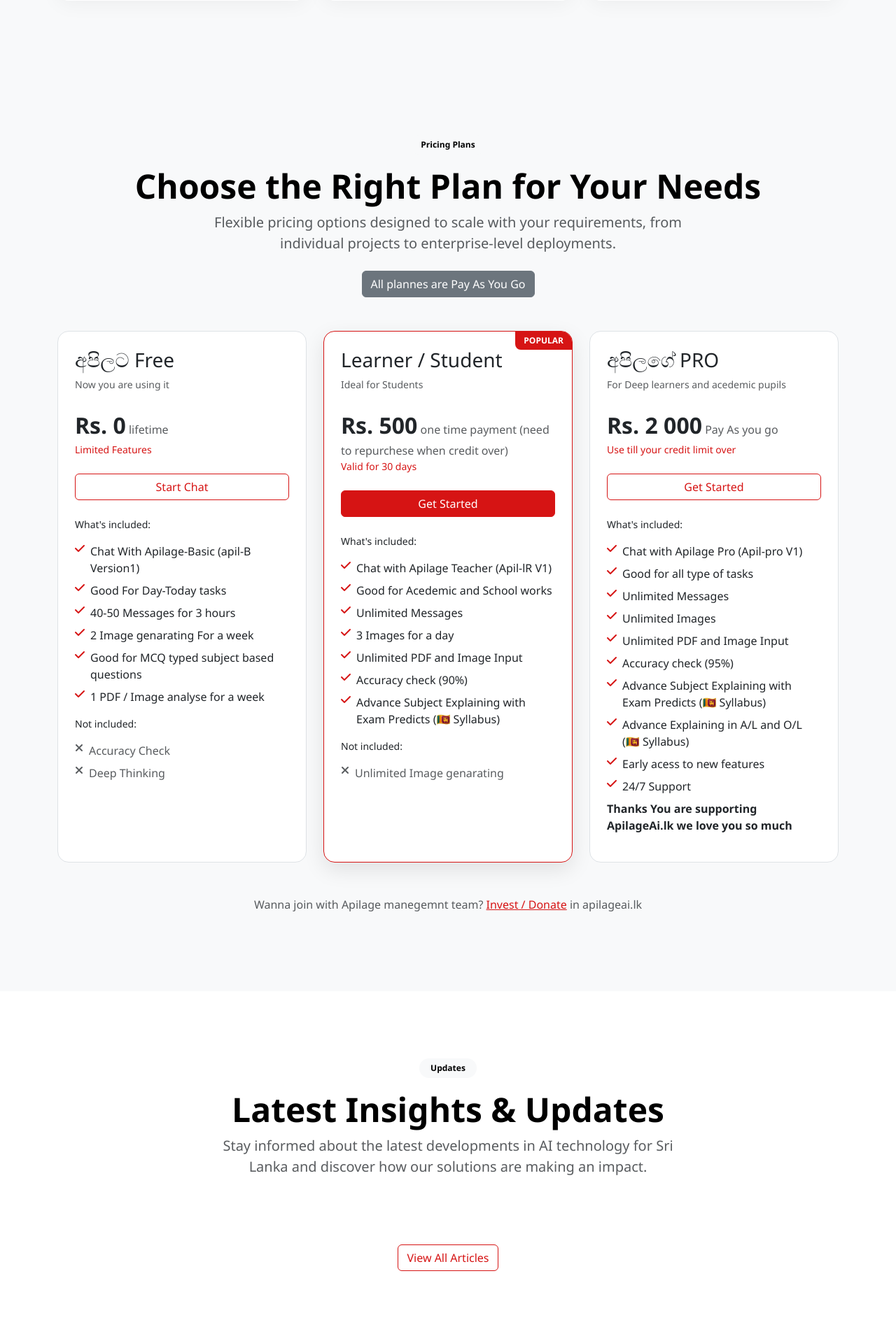
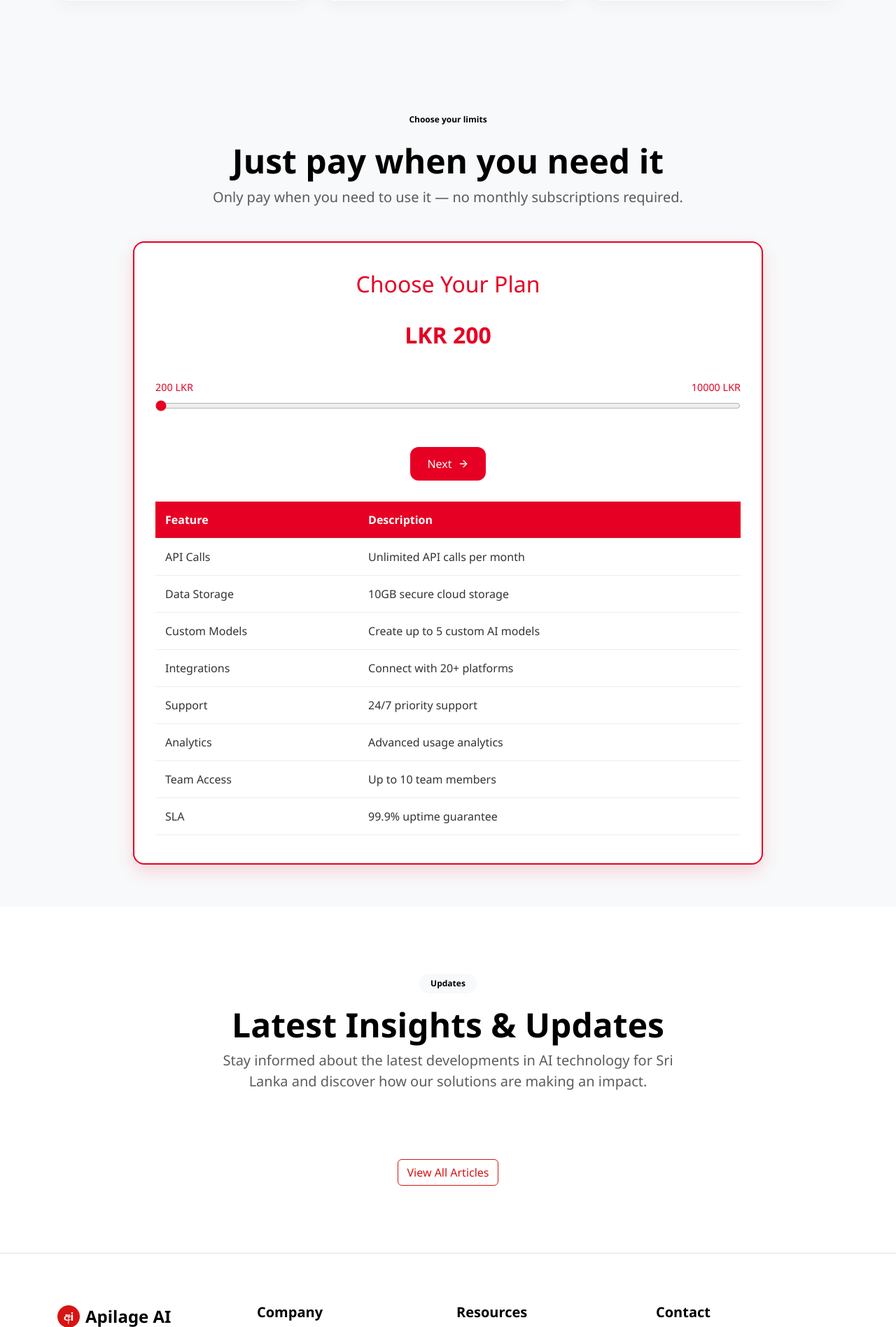
Before and after one commit to thisisdineth/apilageai, a PHP site: page / in a window 1280 px wide. Shown: the part 2990-4887 px from the top of the page at 70% size. Run offline with PHP 8.4, Linux system fonts and the light colour scheme.

Commit message:
#pricing page updated

```diff
--- a/public/index.html
+++ b/public/index.html
@@ -362,141 +362,84 @@
   </section>
 
   <!-- Pricing Section -->
-  <section id="pricing" class="py-5 bg-light">
-    <div class="container py-5">
-      <div class="text-center mb-5">
-        <div class="badge text-bg-light rounded-pill px-3 py-2 mb-3">Pricing Plans</div>
-        <h2 class="display-5 fw-bold">Choose the Right Plan for Your Needs</h2>
-        <p class="lead text-muted mx-auto" style="max-width: 700px;">
-          Flexible pricing options designed to scale with your requirements, from individual
-          projects to enterprise-level deployments.
-        </p>
+  <section id="pricing" class="pricing-section bg-light">
+    <!-- Price Slider Section -->
+    <div class="text-center mb-5">
+      <div class="badge text-bg-light rounded-pill px-3 py-2 mb-3">Choose your limits</div>
+      <h2 class="display-5 fw-bold">Just pay when you need it</h2>
+      <p class="lead text-muted mx-auto" style="max-width: 700px;">
+        Only pay when you need to use it — no monthly subscriptions required.
+      </p>
+    </div>
+    <div id="pricingSection" class="pricing-section">
+      <div class="card">
+        <h2 class="card-title">Choose Your Plan</h2>
 
-        <div class="mt-4 d-flex justify-content-center">
-          <div class="btn-group" role="group" aria-label="Pricing period">
-            <button type="button" class="btn btn-outline-secondary active" id="annual-btn">All plannes are Pay As You Go</button>
-          </div>
-        </div>
-      </div>
-
-      <div class="row g-4">
-        <div class="col-md-6 col-lg-4">
-          <div class="card pricing-card h-100">
-            <div class="card-body p-4">
-              <h3 class="card-title">අපිලට Free</h3>
-              <p class="text-muted small">Now you are using it</p>
-
-              <div class="pricing-value my-4">
-                <div class="pricing-currency">
-                  <span class="fs-2 fw-bold">Rs. 0</span>
-                  <span class="text-muted">lifetime</span>
-                </div>
-                <p class="text-primary small">Limited Features</p>
-              </div>
-
-              <div class="d-grid mb-4">
-                <a href="./login/" class="btn btn-outline-primary">Start Chat</a>
-              </div>
-
-              <p class="fw-medium small">What's included:</p>
-              <ul class="list-unstyled pricing-features">
-                <li><i class="fas fa-check text-primary me-2"></i> Chat With Apilage-Basic (apil-B Version1)</li>
-                <li><i class="fas fa-check text-primary me-2"></i> Good For Day-Today tasks</li>
-                <li><i class="fas fa-check text-primary me-2"></i> 40-50 Messages for 3 hours</li>
-                <li><i class="fas fa-check text-primary me-2"></i> 2 Image genarating For a week</li>
-                <li><i class="fas fa-check text-primary me-2"></i> Good for MCQ typed subject based questions</li>
-                <li><i class="fas fa-check text-primary me-2"></i> 1 PDF / Image analyse for a week</li>
-              </ul>
-
-              <p class="fw-medium small mt-3">Not included:</p>
-              <ul class="list-unstyled pricing-features">
-                <li><i class="fas fa-times text-muted me-2"></i> <span class="text-muted">Accuracy Check</span></li>
-                <li><i class="fas fa-times text-muted me-2"></i> <span class="text-muted">Deep Thinking</span>
-                </li>
-              </ul>
-            </div>
-          </div>
+        <div class="price-display">
+          <span id="priceDisplay" class="price">LKR 200</span>
         </div>
 
-        <div class="col-md-6 col-lg-4">
-          <div class="card pricing-card pricing-popular h-100">
-            <div class="popular-badge">POPULAR</div>
-            <div class="card-body p-4">
-              <h3 class="card-title">Learner / Student</h3>
-              <p class="text-muted small">Ideal for Students</p>
-
-              <div class="pricing-value my-4">
-                <div class="pricing-currency">
-                  <span class="fs-2 fw-bold">Rs. 500</span>
-                  <span class="text-muted">one time payment (need to repurchese when credit over)</span>
-                </div>
-                <p class="text-primary small">Valid for 30 days</p>
-              </div>
-
-              <div class="d-grid mb-4">
-                <a href="#contact" class="btn btn-primary">Get Started</a>
-              </div>
-
-              <p class="fw-medium small">What's included:</p>
-              <ul class="list-unstyled pricing-features">
-                <li><i class="fas fa-check text-primary me-2"></i> Chat with Apilage Teacher (Apil-lR V1)</li>
-                <li><i class="fas fa-check text-primary me-2"></i> Good for Acedemic and School works</li>
-                <li><i class="fas fa-check text-primary me-2"></i> Unlimited Messages</li>
-                <li><i class="fas fa-check text-primary me-2"></i> 3 Images for a day</li>
-                <li><i class="fas fa-check text-primary me-2"></i> Unlimited PDF and Image Input</li>
-                <li><i class="fas fa-check text-primary me-2"></i> Accuracy check (90%)</li>
-                <li><i class="fas fa-check text-primary me-2"></i> Advance Subject Explaining with Exam Predicts (🇱🇰 Syllabus)</li>
-              </ul>
-
-              <p class="fw-medium small mt-3">Not included:</p>
-              <ul class="list-unstyled pricing-features">
-                <li><i class="fas fa-times text-muted me-2"></i> <span class="text-muted">Unlimited Image genarating
-                    </span></li>
-              </ul>
-            </div>
+        <div class="slider-container">
+          <div class="slider-labels">
+            <span>200 LKR</span>
+            <span>10000 LKR</span>
           </div>
+          <input type="range" id="priceSlider" min="200" max="10000" step="100" value="200" class="slider">
         </div>
 
-        <div class="col-md-6 col-lg-4">
-          <div class="card pricing-card h-100">
-            <div class="card-body p-4">
-              <h3 class="card-title">අපිලගේ PRO</h3>
-              <p class="text-muted small">For Deep learners and acedemic pupils</p>
+        <!-- Next Button - Moved above the table and centered -->
+        <div class="button-container">
+          <button id="nextButton" class="button">
+            <span>Next</span>
+            <svg xmlns="http://www.w3.org/2000/svg" width="16" height="16" viewBox="0 0 24 24" fill="none" stroke="currentColor" stroke-width="2" stroke-linecap="round" stroke-linejoin="round"><path d="M5 12h14"></path><path d="m12 5 7 7-7 7"></path></svg>
+          </button>
+        </div>
 
-              <div class="pricing-value my-4">
-                <div class="pricing-currency">
-                  <span class="fs-2 fw-bold">Rs. 2 000</span>
-                  <span class="text-muted">Pay As you go</span>
-                </div>
-                <p class="text-primary small">Use till your credit limit over</p>
-              </div>
-
-              <div class="d-grid mb-4">
-                <a href="#contact" class="btn btn-outline-primary">Get Started</a>
-              </div>
-
-              <p class="fw-medium small">What's included:</p>
-              <ul class="list-unstyled pricing-features">
-                <li><i class="fas fa-check text-primary me-2"></i> Chat with Apilage Pro (Apil-pro V1)</li>
-                <li><i class="fas fa-check text-primary me-2"></i> Good for all type of tasks</li>
-                <li><i class="fas fa-check text-primary me-2"></i> Unlimited Messages</li>
-                <li><i class="fas fa-check text-primary me-2"></i> Unlimited Images</li>
-                <li><i class="fas fa-check text-primary me-2"></i> Unlimited PDF and Image Input</li>
-                <li><i class="fas fa-check text-primary me-2"></i> Accuracy check (95%)</li>
-                <li><i class="fas fa-check text-primary me-2"></i> Advance Subject Explaining with Exam Predicts (🇱🇰 Syllabus)</li>
-                <li><i class="fas fa-check text-primary me-2"></i> Advance Explaining in A/L and O/L (🇱🇰 Syllabus)</li>
-                <li><i class="fas fa-check text-primary me-2"></i> Early acess to new features</li>
-                <li><i class="fas fa-check text-primary me-2"></i> 24/7 Support</li>
-                <b>Thanks You are supporting ApilageAi.lk we love you so much</b>
-              </ul>
-            </div>
-          </div>
+        <!-- Price Table -->
+        <div class="table-container">
+          <table class="price-table">
+            <thead>
+              <tr>
+                <th>Feature</th>
+                <th>Description</th>
+              </tr>
+            </thead>
+            <tbody>
+              <tr>
+                <td>API Calls</td>
+                <td>Unlimited API calls per month</td>
+              </tr>
+              <tr>
+                <td>Data Storage</td>
+                <td>10GB secure cloud storage</td>
+              </tr>
+              <tr>
+                <td>Custom Models</td>
+                <td>Create up to 5 custom AI models</td>
+              </tr>
+              <tr>
+                <td>Integrations</td>
+                <td>Connect with 20+ platforms</td>
+              </tr>
+              <tr>
+                <td>Support</td>
+                <td>24/7 priority support</td>
+              </tr>
+              <tr>
+                <td>Analytics</td>
+                <td>Advanced usage analytics</td>
+              </tr>
+              <tr>
+                <td>Team Access</td>
+                <td>Up to 10 team members</td>
+              </tr>
+              <tr>
+                <td>SLA</td>
+                <td>99.9% uptime guarantee</td>
+              </tr>
+            </tbody>
+          </table>
         </div>
-      </div>
-
-      <div class="text-center mt-5 text-muted">
-        <p>Wanna join with Apilage manegemnt team? <a href="./developer/" class="text-primary fw-medium">Invest / Donate</a> in apilageai.lk
-          </p>
       </div>
     </div>
   </section>
@@ -602,6 +545,7 @@
   <!-- Custom JS -->
   <script src="script.js"></script>
   <script src="blog.js"></script>
+  <script src="./pricing/script.js"></script>
   <script>
 window.addEventListener("load", function () {
     let preloader = document.getElementById("preloader");
--- a/public/styles.css
+++ b/public/styles.css
@@ -578,42 +578,137 @@ form .btn {
       width: 90%;
   }
 }
+
 /* Pricing Section */
-.pricing-card {
-  transition: transform 0.3s ease;
-  border: 1px solid var(--border);
-  border-radius: var(--radius);
-  overflow: hidden;
+/* Base styles */
+body {
+  margin: 0;
+  font-family: 'Segoe UI', sans-serif;
+  background-color: #fff;
+  color: #000;
 }
 
-.pricing-card:hover {
-  transform: translateY(-5px);
+#pricing {
+  padding: 60px 20px;
+  background-color: #fff;
 }
 
-.pricing-popular {
-  border-color: var(--primary);
-  box-shadow: 0 10px 30px rgba(0, 0, 0, 0.1);
-  position: relative;
+.card {
+  max-width: 900px;
+  margin: 0 auto;
+  background-color: #fff;
+  border: 2px solid #e60023;
+  border-radius: 16px;
+  padding: 40px 30px;
+  box-shadow: 0 10px 25px rgba(230, 0, 35, 0.15);
 }
 
-.popular-badge {
-  position: absolute;
-  top: 0;
-  right: 0;
-  background-color: var(--primary);
-  color: white;
-  font-size: 0.75rem;
-  font-weight: bold;
-  padding: 0.25rem 0.75rem;
-  border-bottom-left-radius: 0.5rem;
+.card-title {
+  text-align: center;
+  color: #e60023;
+  font-size: 2rem;
+  margin-bottom: 30px;
 }
 
-.pricing-features li {
-  margin-bottom: 0.5rem;
-  display: flex;
-  align-items: flex-start;
+/* Price display */
+.price-display {
+  text-align: center;
+  font-size: 2rem;
+  font-weight: bold;
+  color: #e60023;
+  margin-bottom: 20px;
 }
 
+/* Slider */
+.slider-container {
+  margin: 20px 0;
+}
+
+.slider-labels {
+  display: flex;
+  justify-content: space-between;
+  font-size: 0.9rem;
+  margin-bottom: 5px;
+  color: #e60023;
+}
+
+.slider {
+  width: 100%;
+  accent-color: #e60023;
+}
+
+/* Button */
+.button-container {
+  display: flex;
+  justify-content: center;
+  margin-top: 25px;
+}
+
+.button {
+  background-color: #e60023;
+  color: #fff;
+  padding: 12px 24px;
+  border: none;
+  border-radius: 12px;
+  font-size: 1rem;
+  cursor: pointer;
+  display: flex;
+  align-items: center;
+  gap: 8px;
+  transition: background-color 0.3s ease;
+}
+
+.button:hover {
+  background-color: #c4001c;
+}
+
+/* Table styles */
+.table-container {
+  margin-top: 30px;
+  overflow-x: auto;
+}
+
+.price-table {
+  width: 100%;
+  border-collapse: collapse;
+}
+
+.price-table th,
+.price-table td {
+  padding: 14px;
+  text-align: left;
+  border-bottom: 1px solid #eee;
+}
+
+.price-table th {
+  background-color: #e60023;
+  color: #fff;
+}
+
+.price-table td {
+  background-color: #fff;
+  color: #333;
+}
+
+/* Responsive */
+@media (max-width: 768px) {
+  .card {
+    padding: 25px 20px;
+  }
+
+  .card-title {
+    font-size: 1.5rem;
+  }
+
+  .price-display {
+    font-size: 1.5rem;
+  }
+
+  .button {
+    width: 100%;
+    justify-content: center;
+  }
+}
 /* Animations */
 @keyframes float {
   0%, 100% {
```
